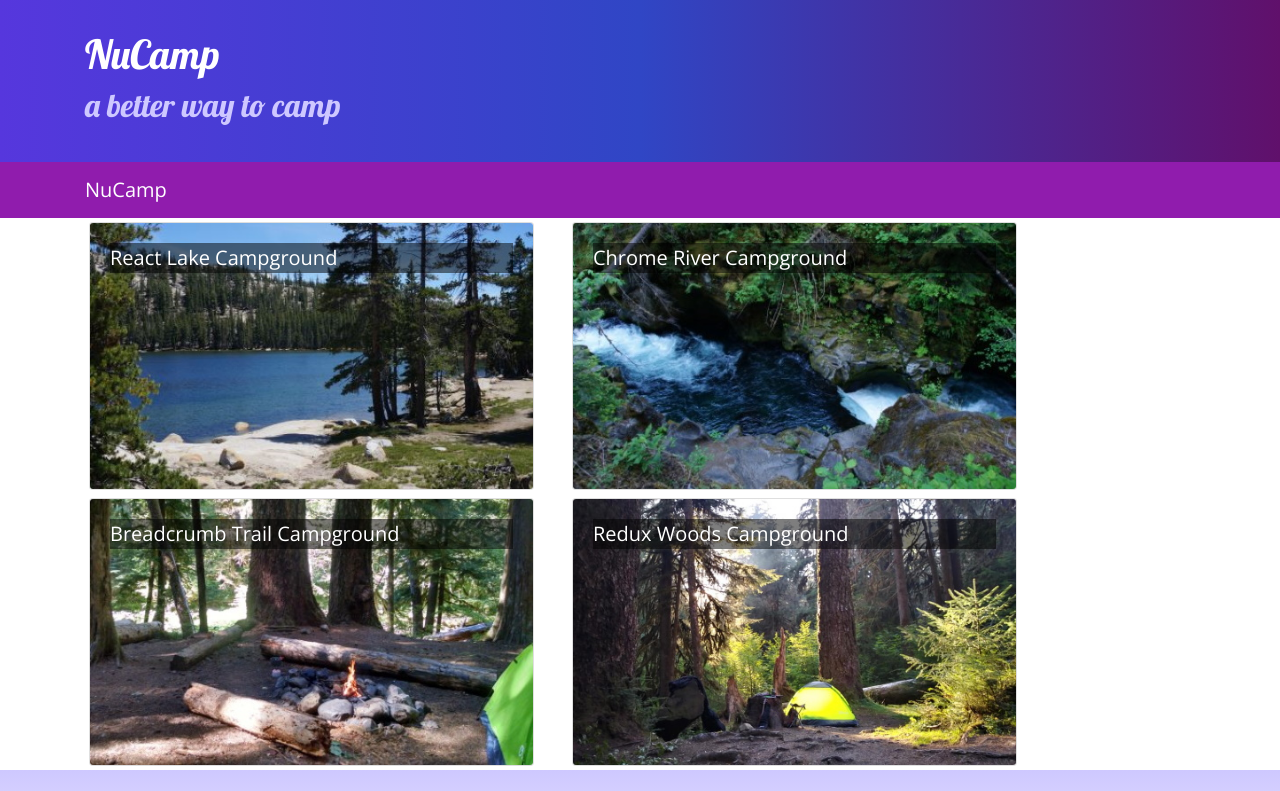
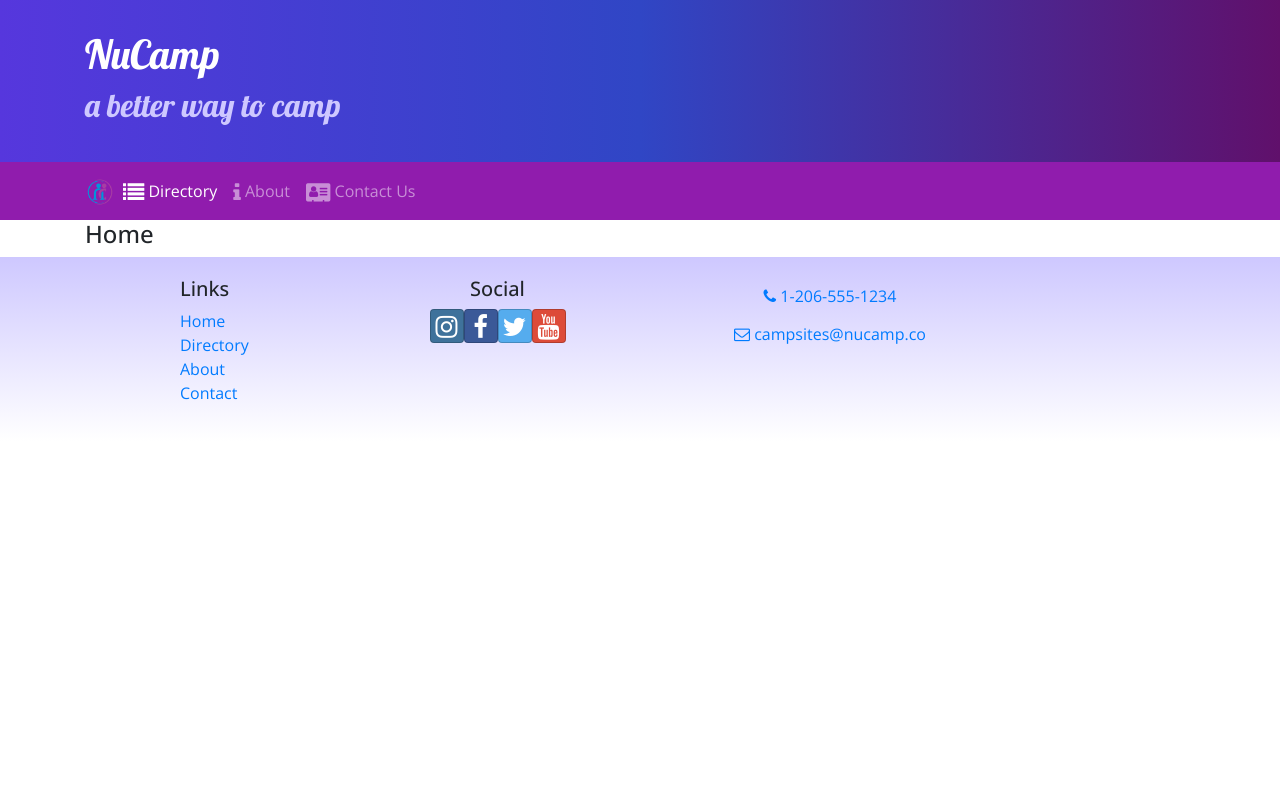
Before and after one commit to sedav48/nucamp-react, a React (Create React App) app: page /home in a window 1280 px wide. Shown: the top 791 px of the page. Built offline with nearby package versions, Linux system fonts and the light colour scheme.

Commit message:
React Router

```diff
--- a/package.json
+++ b/package.json
@@ -10,6 +10,7 @@
     "react": "^18.0.0",
     "react-dom": "^18.0.0",
     "react-popper": "1.3.6",
+    "react-router-dom": "5.2.0",
     "react-scripts": "5.0.0",
     "reactstrap": "^8.5.1",
     "typeface-lobster": "^1.1.13",
--- a/src/App.js
+++ b/src/App.js
@@ -1,13 +1,16 @@
 import React, { Component } from 'react';
 import Main from './components/MainComponents';
+import { BrowserRouter } from 'react-router-dom';
 import './App.css';
 
 class App extends Component {
   render() {
     return (
+      <BrowserRouter>
       <div className = "App">
         <Main />
       </div>
+      </BrowserRouter>
     );
   }
 }
--- a/src/components/DirectoryComponent.js
+++ b/src/components/DirectoryComponent.js
@@ -3,7 +3,7 @@
 
 function RenderDirectoryItem({campsite, onClick}) {
     return (
-        <Card onClick={() => onClick(campsite.id)}>
+        <Card>
             <CardImg width="100%" src={campsite.image} alt={campsite.name} />
             <CardImgOverlay>
                 <CardTitle>{campsite.name}</CardTitle>
@@ -17,7 +17,7 @@
     const directory = props.campsites.map(campsite => {
         return (
             <div key={campsite.id} className="col-md-5 m-1">
-                <RenderDirectoryItem campsite={campsite} onClick={props.onClick} />
+                <RenderDirectoryItem campsite={campsite} />
             </div>
         );
     });
--- a/src/components/FooterComponent.js
+++ b/src/components/FooterComponent.js
@@ -1,4 +1,5 @@
 import React from 'react';
+import { Link } from 'react-router-dom';
 
 function Footer(props) {
     return(
@@ -8,10 +9,10 @@
                     <div className="col-4 col-sm-2 offset-1">
                         <h5>Links</h5>
                         <ul className="list-unstyled">
-                            <li><a href="#">Home</a></li>
-                            <li><a href="#">Directory</a></li>
-                            <li><a href="#">About</a></li>
-                            <li><a href="#">Contact</a></li>
+                            <li><Link to='/home'>Home</Link></li>
+                            <li><Link to='/directory'>Directory</Link></li>
+                            <li><Link to='/aboutus'>About</Link></li>
+                            <li><Link to='/contactus'>Contact</Link></li>
                         </ul>
                     </div>
                     <div className="col-6 col-sm-3 text-center">
--- a/src/components/HeaderComponent.js
+++ b/src/components/HeaderComponent.js
@@ -1,7 +1,23 @@
 import React, { Component } from 'react';
-import { Navbar, NavbarBrand, Jumbotron } from 'reactstrap';
+import { Nav, Navbar, NavbarBrand, NavbarToggler, Collapse, NavItem, Jumbotron } from 'reactstrap';
+import { NavLink } from 'react-router-dom';
 
 class Header extends Component {
+
+    constructor(props) {
+        super(props);
+
+        this.toggleNav = this.toggleNav.bind(this);
+        this.state = {
+            isNavOpen: false
+        };
+    }
+
+    toggleNav() {
+        this.setState({
+            isNavOpen: !this.state.isNavOpen
+        });
+    }
     render () {
         return (
             <React.Fragment>
@@ -16,9 +32,29 @@
                     </div>
                 </Jumbotron>
 
-                <Navbar dark sticky="top">
+                <Navbar dark sticky="top" expand="md">
                     <div className="container">
-                        <NavbarBrand href="/">NuCamp</NavbarBrand>
+                        <NavbarBrand className="mr-auto" href="/"><img src="/assets/Images/logo.png" height="30" width="30" alt="NuCamp Logo" /></NavbarBrand>
+                        <NavbarToggler onClick={this.toggleNav} />
+                        <Collapse isOpen={this.state.isNavOpen} navbar>
+                            <Nav navbar>
+                                <NavItem>
+                                    <NavLink className="nav-link" to="/home">
+                                        <i className="fa fa-list fa-lg" /> Directory
+                                    </NavLink>
+                                </NavItem>
+                                <NavItem>
+                                    <NavLink className="nav-link" to="/aboutus">
+                                        <i className="fa fa-info fa-lg" /> About
+                                    </NavLink>
+                                </NavItem>
+                                <NavItem>
+                                    <NavLink className="nav-link" to="/contactus">
+                                        <i className="fa fa-address-card fa-lg" /> Contact Us
+                                    </NavLink>
+                                </NavItem>
+                            </Nav>
+                        </Collapse>
                     </div>
                 </Navbar>
             </React.Fragment>
--- /dev/null
+++ b/src/components/HomeComponent.js
@@ -0,0 +1,11 @@
+import React from 'react';
+
+
+function Home(props) {
+    return (
+        <div className="container">
+            <h4>Home</h4>
+        </div>
+    );
+}
+ export default Home;
--- a/src/components/MainComponents.js
+++ b/src/components/MainComponents.js
@@ -2,6 +2,8 @@
 import Directory from './DirectoryComponent';
 import Header from './HeaderComponent';
 import Footer from './FooterComponent';
+import Home from './HomeComponent';
+import { Switch, Route, Redirect } from 'react-router-dom';
 import CampsiteInfo from './CampsiteInfoComponent';
 import { CAMPSITES } from '../shared/campsites';
 
@@ -12,24 +14,39 @@
         super(props);
         this.state = {
             campsites: CAMPSITES,
-            selectedCampsite: null
+
         };
     }
 
-    onCampsiteSelect(campsiteId) {
-        this.setState({selectedCampsite: campsiteId});
-    }
+    render () {
+        const HomePage = () => {
+            return (
+                <Home />
+            );
+        };
 
-    render() {
+
         return (
             <div>
                 <Header />
-                <Directory campsites={this.state.campsites} onClick={campsiteId => this.onCampsiteSelect(campsiteId)}/>
-                <CampsiteInfo campsite={this.state.campsites.filter(campsite => campsite.id === this.state.selectedCampsite)[0]} />
+                <Switch>
+                    <Route path ='/home' component={HomePage} />
+                    <Route exact path='/directory' render={() => <Directory campsites={this.state.campsites} />} />
+                    <Redirect to='/home' />
+                </Switch>
                 <Footer />
             </div>
         );
-    };
-}
+    }
+        return () {
+        <div>
+            <Header />
+            <Directory campsites={this.state.campsites} onClick={campsiteId => this.onCampsiteSelect(campsiteId)} />
+            <CampsiteInfo campsite={this.state.campsites.filter(campsite => campsite.id ===this.state.selectedCampsite)[0]} />
+            <Footer />
+        </div>
+    }
+
+};
 
 export default Main;
```
Also changed, not shown: 1 other file (tests, documents, lock files or other folders).
